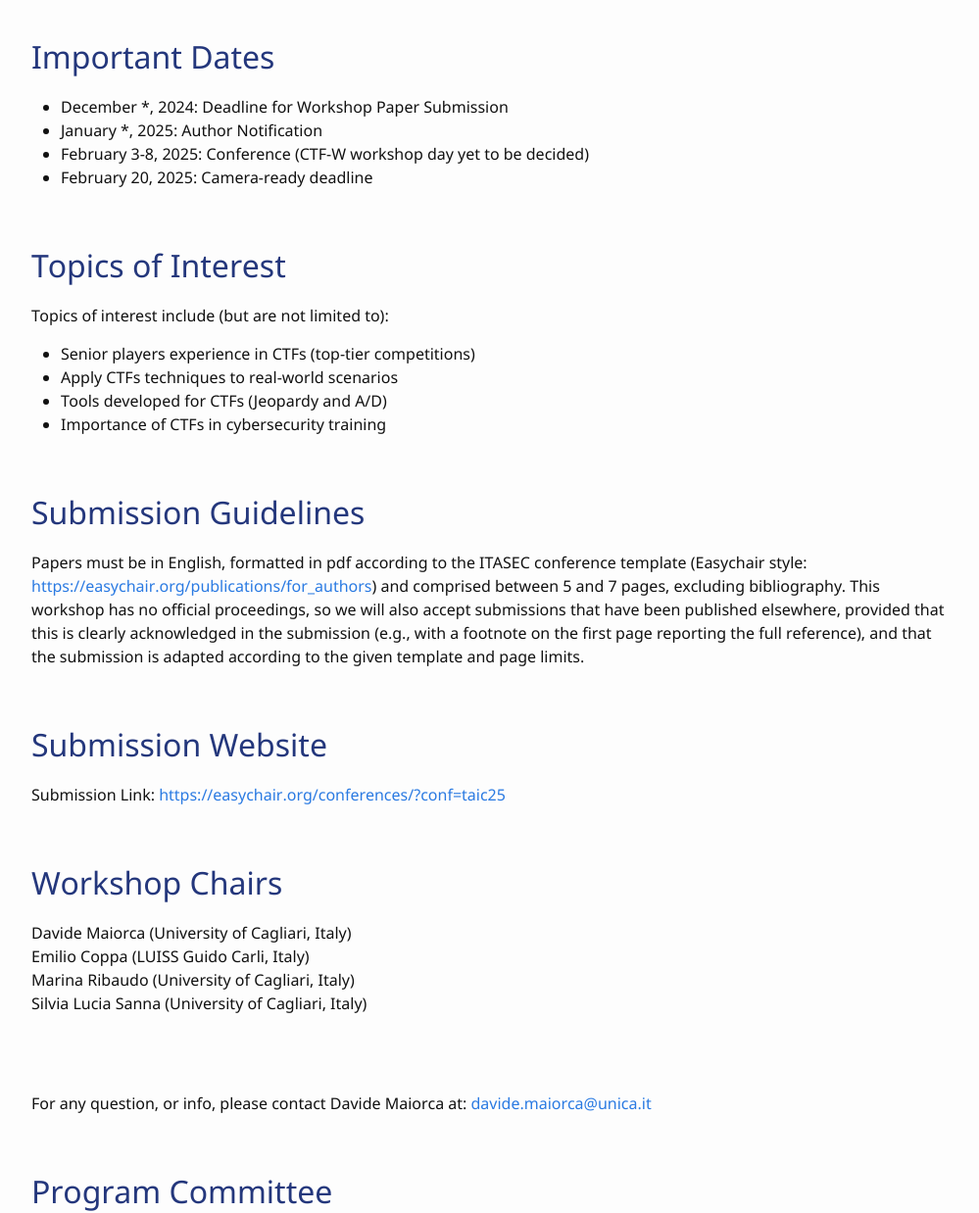
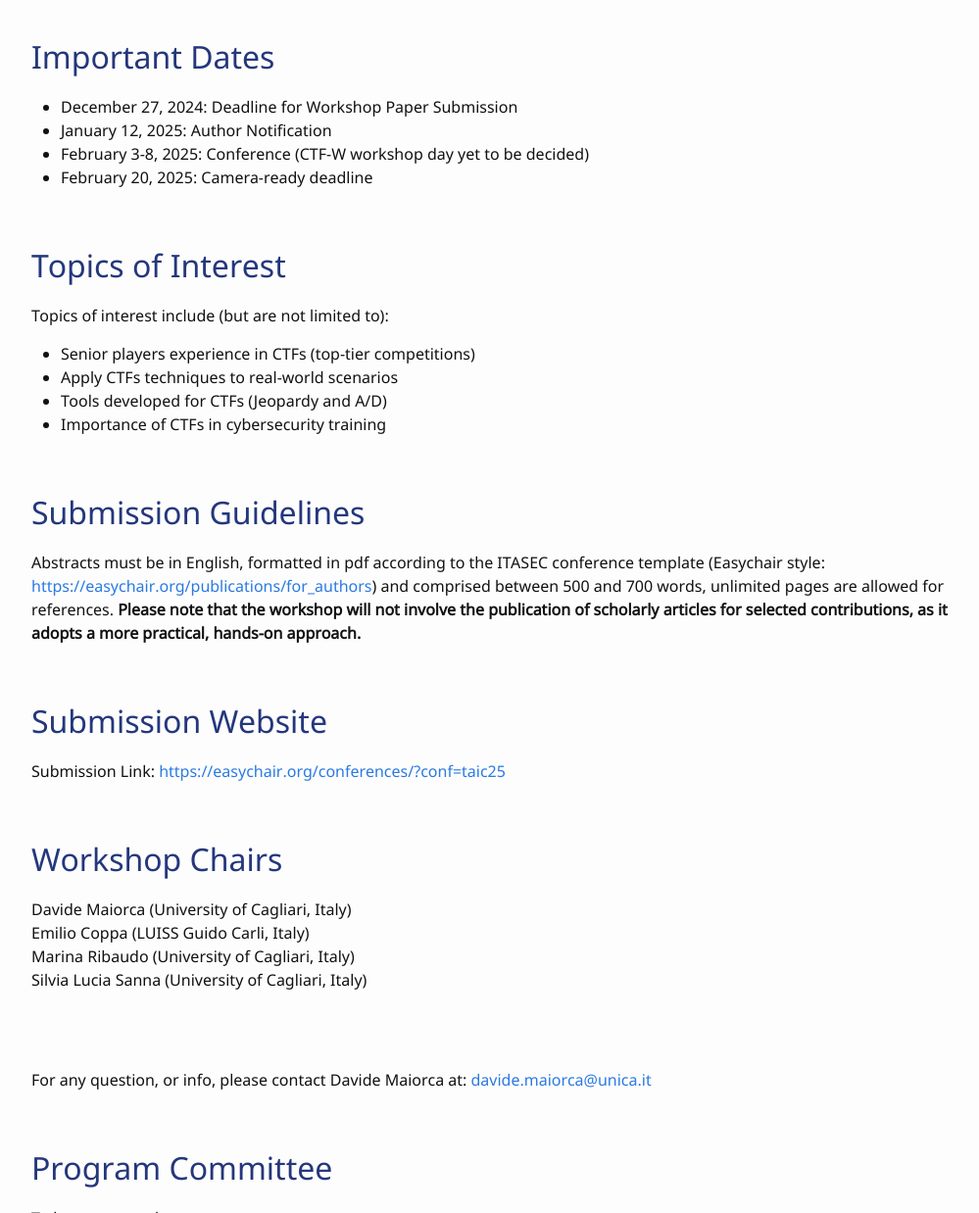
Before and after one commit to ctf-w-workshop/ctf-w-workshop.github.com, a Jekyll site: the page built from call_for_abstract.markdown, in a window 1280 px wide and 1400 px high, scrolled down 845 px. Shown: the part 162-1400 px from the top of the window at 98% size, without its empty margins (138-1137 px from the left). Built offline with Jekyll 4.4.1, drawn with Linux system fonts in a browser that asks for light colours; some of the changed text lies outside the part shown.

Commit message:
Added CFA

```diff
--- a/_config.yml
+++ b/_config.yml
@@ -18,7 +18,7 @@
 # You can create any custom variable you would like, and they will be accessible
 # in the templates via {{ site.myvariable }}.
 
-title: Capture the Flag for work   (CTF-W)
+title: Capture the Flag for work (CTF-W)
 
 email:
 description: >- # this means to ignore newlines until "baseurl:"
--- a/call_for_papers.markdown
+++ b/call_for_abstract.markdown
@@ -1,7 +1,7 @@
 ---
 layout: page
-title: Call For Papers
-permalink: /CFP/
+title: Call For Abstract
+permalink: /CFA/
 nav: true
 ---
 <img src="{{ '/images/mm_cfp.png' | relative_url }}" alt="Full-width image" style="width: 100vw; height: auto; display: block;">
@@ -10,8 +10,8 @@ nav: true
 
 ## Important Dates
 
-* December *, 2024: Deadline for Workshop Paper Submission
-* January *, 2025: Author Notification
+* December 27, 2024: Deadline for Workshop Paper Submission
+* January 12, 2025: Author Notification
 * February 3-8, 2025: Conference (CTF-W workshop day yet to be decided)
 * February 20, 2025: Camera-ready deadline
 
@@ -30,7 +30,7 @@ Topics of interest include (but are not limited to):
 
 ## Submission Guidelines
 
-Papers must be in English, formatted in pdf according to the ITASEC conference template (Easychair style: [https://easychair.org/publications/for_authors](https://easychair.org/publications/for_authors)) and comprised between 5 and 7 pages, excluding bibliography. This workshop has no official proceedings, so we will also accept submissions that have been published elsewhere, provided that this is clearly acknowledged in the submission (e.g., with a footnote on the first page reporting the full reference), and that the submission is adapted according to the given template and page limits.
+Abstracts must be in English, formatted in pdf according to the ITASEC conference template (Easychair style: [https://easychair.org/publications/for_authors](https://easychair.org/publications/for_authors)) and comprised between 500 and 700 words, unlimited pages are allowed for references. **Please note that the workshop will not involve the publication of scholarly articles for selected contributions, as it adopts a more practical, hands-on approach.**
 
 <br>
 
--- a/index.markdown
+++ b/index.markdown
@@ -14,8 +14,8 @@ Welcome to the Capture the Flag for Work (CTF-W) workshop webpage, which hosts a
 
 ## Important Dates
 
-* December *, 2024: Deadline for Workshop Paper Submission
-* January *, 2025: Author Notification
+* December 27, 2024: Deadline for Workshop Paper Submission
+* January 12, 2025: Author Notification
 * February 3-8, 2025: Conference (CTF-W workshop day yet to be decided)
 * February 20, 2025: Camera-ready deadline
 
```
